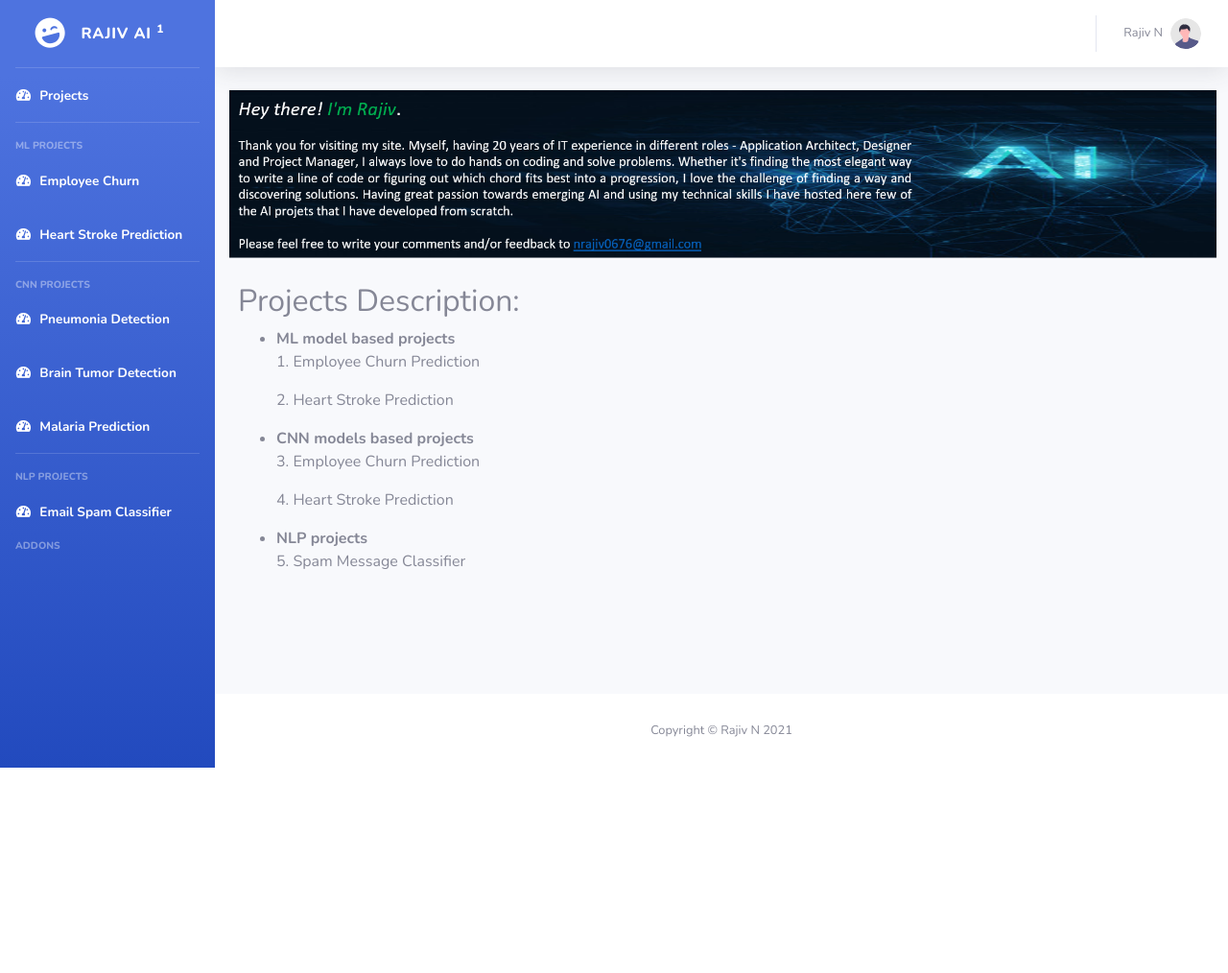
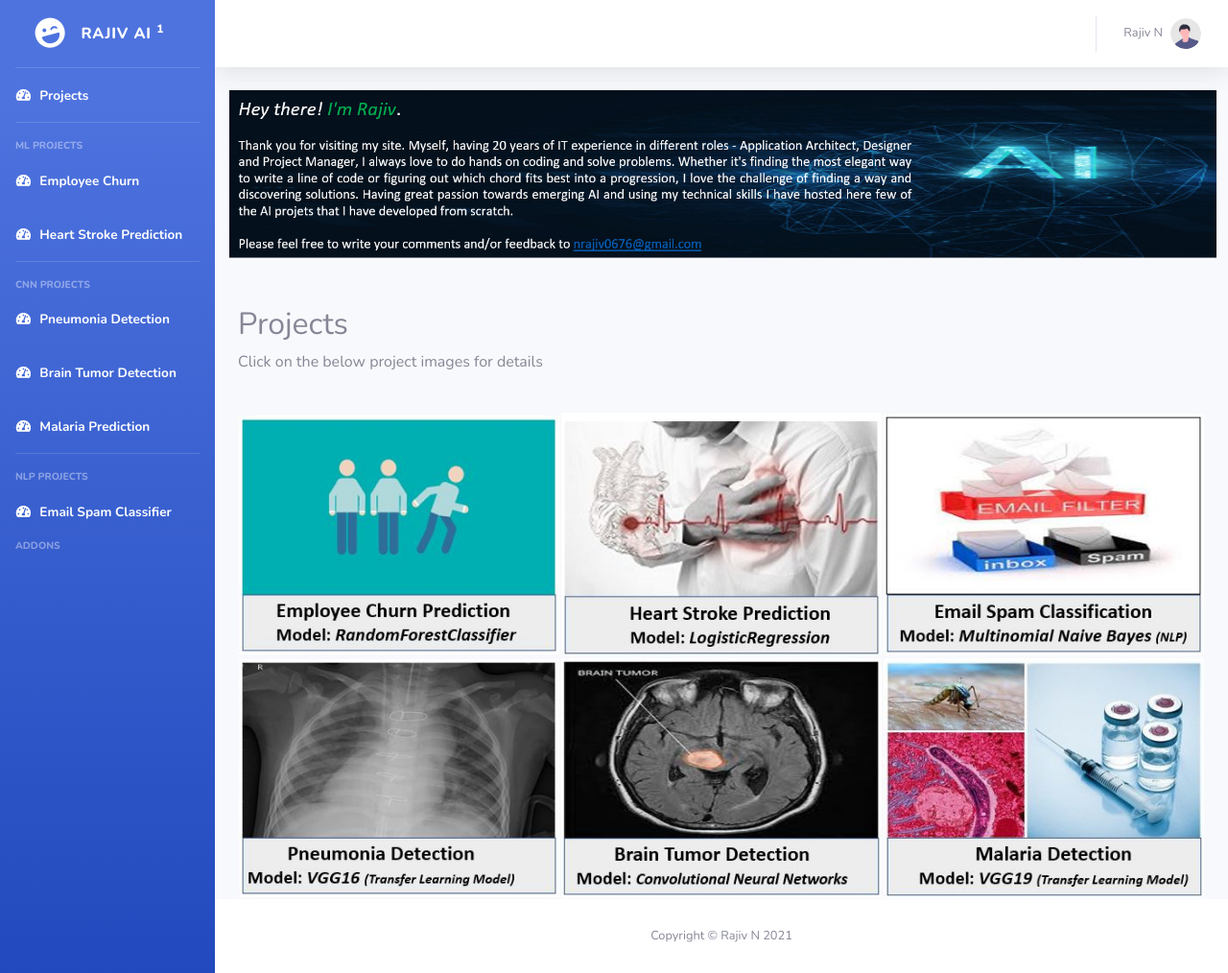
Before and after one commit to nrajiv0676/AI_Repo3_Rajiv, a Flask app: page / in a window 1280 px wide. Shown: the whole page at 96% size. Before the commit the page ends 800 px from the top, so only its background shows below. Run offline with Flask 2, Linux system fonts and the light colour scheme; some libraries are stand-ins or nearby versions.

Commit message:
Update home.html

```diff
--- a/templates/home.html
+++ b/templates/home.html
@@ -9,20 +9,26 @@
 
     </div>
         <br>
-        <h2>Projects Description:</h2>
-        <ul>
-          <li><b>ML model based projects</b></li>
-            <p>1. Employee Churn Prediction</p>
-            <p>2. Heart Stroke Prediction</p>
+        <br>
+        <div>
+            <h2>Projects</h2>
+            <p>Click on the below project images for details</p>
+            <br>
 
-          <li><b>CNN models based projects</b></li>
-            <p>3. Employee Churn Prediction</p>
-            <p>4. Heart Stroke Prediction</p>
+            <table>
+                <tr>
+                   <td><img src="static/img/emp_att_icon5.jpg" alt=" " style="width:100%;"></td>
+                    <td><img src="static/img/hrt_strk_icon5.jpg" alt=" " style="width:100%;"></td>
+                    <td><img src="static/img/emailspam_icon.JPG" alt=" " style="width:100%;"></td>
+                </tr>
+                <tr>
+                    <td><img src="static/img/pneumnia_icon.jpg" alt=" " style="width:100%;"></td>
+                    <td><img src="static/img/brain_tumr_icon.jpg" alt=" " style="width:100%;"></td>
+                    <td><img src="static/img/malaria_icon.JPG" alt=" " style="width:100%;"></td>
+                </tr>
+            </table>
 
-          <li><b>NLP projects</b></li>
-            <p>5. Spam Message Classifier</p>
-
-        </ul>
+        </div>
 
 
 {% endblock %}
```
